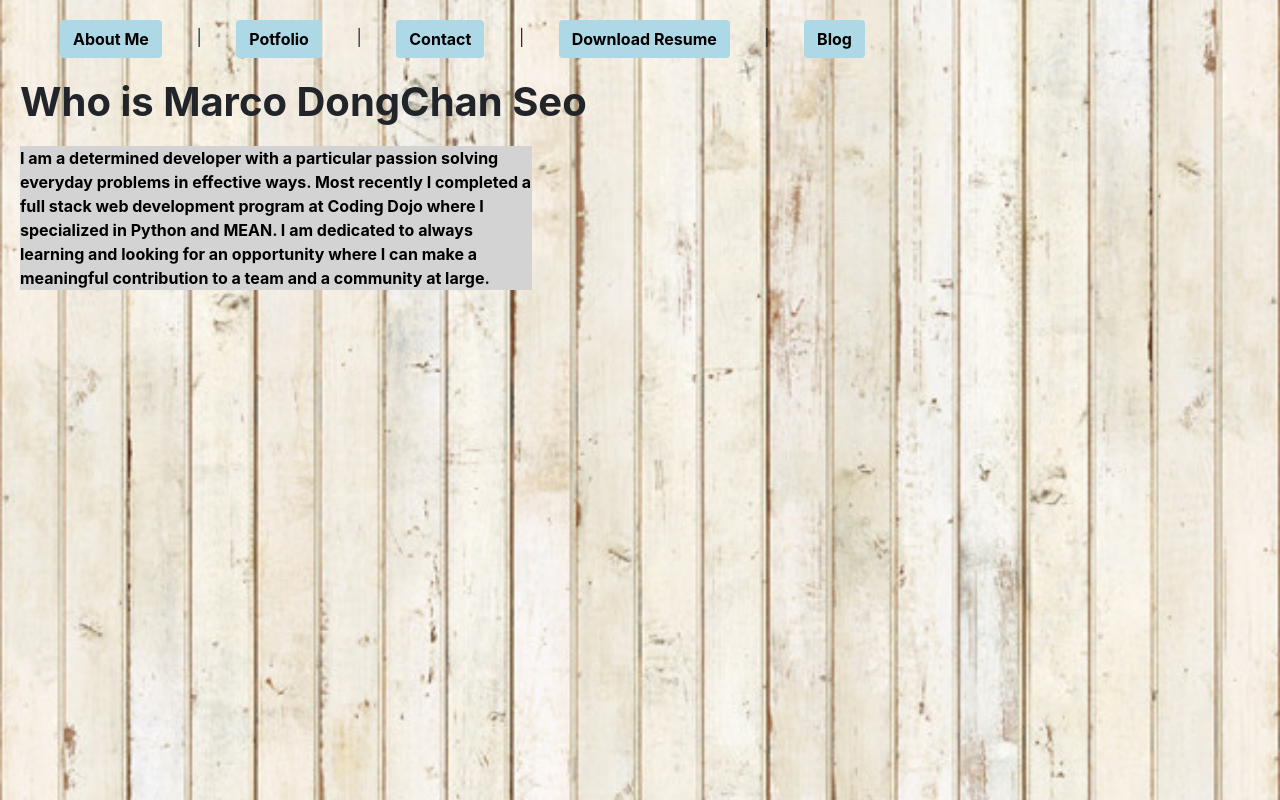
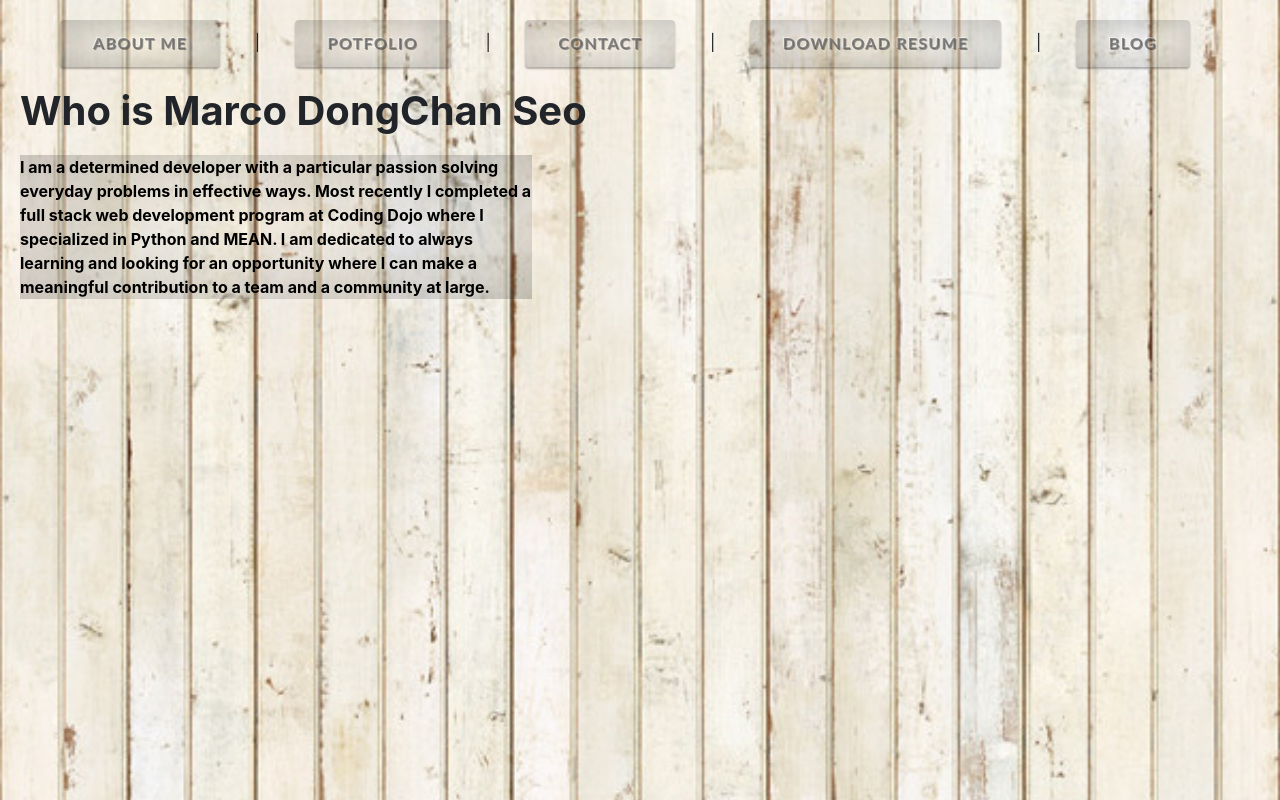
Before and after one commit to seeck3/blog, an Angular app: page /blog/myself in a window 1280 px wide. Built offline with nearby package versions, Linux system fonts and the light colour scheme.

Commit message:
1.0.1 updated

```diff
--- a/src/app/blog/blog.component.css
+++ b/src/app/blog/blog.component.css
@@ -1,3 +1,7 @@
+.wrapper {
+  margin: 20px;
+}
+
 img {
   width: 300px;
   display: inline-block;
--- a/src/app/blog/blog.component.html
+++ b/src/app/blog/blog.component.html
@@ -1,12 +1,27 @@
-<div>
+<div class='wrapper'>
+  <!-- <ng-template #content let-modal>
+    <div class="modal-header">
+      <h4 class="modal-title" id="modal-basic-title">Contact Info</h4>
+    </div>
+    <div class="modal-body">
+      <h2>Name : {{ contactInfo?.first_name }} {{ contactInfo?.last_name }}</h2>
+      <h5><a href='mailto:{{ contactInfo?.email }}'>email : {{ contactInfo?.email }}</a></h5>
 
+    </div>
+
+  </ng-template> -->
+
+  <!-- <h3>Click Photo</h3> -->
+
+  <!-- <div class='img' (click)='open(content)'><img src="../../assets/photo/marco01.jpg" alt="marco01"><br>
+    <div class='comment'>Marco
+      DongChan Seo</div>
+    </div> -->
 
   <div class='img'><a href="../../assets/photo/marco01.jpg"><img src="../../assets/photo/marco01.jpg" alt="marco01"></a><br>
     <div class='comment'>Marco
       DongChan Seo</div>
   </div>
-
-
 
   <div class='img'><a href='../../assets/photo/sophia01.jpg'><img src="../../assets/photo/sophia01.jpg" alt="marco01"></a><br>My
     lovely wife with Baby Ashton
--- a/src/app/blog/blog.component.ts
+++ b/src/app/blog/blog.component.ts
@@ -15,7 +15,7 @@ export class BlogComponent implements OnInit {
   ngOnInit() {
   }
   open(content) {
-    console.log('click click click');
+    console.log('click click click', content);
     this.modalService.open(content, {ariaLabelledBy: 'modal-basic-title'}).result.then((result) => {
       this.closeResult = `Closed with: ${result}`;
     }, (reason) => {
--- a/src/app/blog/myself/myself.component.css
+++ b/src/app/blog/myself/myself.component.css
@@ -8,7 +8,7 @@ p {
   width: 40%;
   color: black;
   font-weight: bold;
-  background: lightgray;
+  background-image: repeating-linear-gradient(-45deg, rgba(255, 255, 255, 0) 8%, rgba(255, 255, 255, 0.075) 10%, rgba(255, 255, 255, 0.075) 14%, rgba(255, 255, 255, 0.15) 14%, rgba(255, 255, 255, 0.15) 15%, rgba(255, 255, 255, 0.075) 17%, rgba(255, 255, 255, 0) 30%, rgba(255, 255, 255, 0) 36%, rgba(255, 255, 255, 0.075) 40%, rgba(255, 255, 255, 0.15) 42%, rgba(255, 255, 255, 0) 43%, rgba(255, 255, 255, 0) 55%, rgba(255, 255, 255, 0.075) 60%, rgba(255, 255, 255, 0.075) 66%, rgba(255, 255, 255, 0.15) 66%, rgba(255, 255, 255, 0.075) 70%, rgba(255, 255, 255, 0) 75%, rgba(255, 255, 255, 0) 100%), radial-gradient(ellipse farthest-corner, transparent, rgba(0, 0, 0, 0.2) 110%);
 
 }
 
--- a/src/app/blog/potfolio/potfolio.component.css
+++ b/src/app/blog/potfolio/potfolio.component.css
@@ -2,6 +2,16 @@ li {
   margin: 30px;
 }
 
-span {
+.title {
   font-weight: bolder;
 }
+
+a {
+  text-decoration: none;
+}
+
+a:hover {
+  text-decoration: underline;
+  font-weight: bolder;
+  color: rgb(75, 75, 75);
+}
--- a/src/app/blog/potfolio/potfolio.component.html
+++ b/src/app/blog/potfolio/potfolio.component.html
@@ -1,9 +1,11 @@
 <div>
 
   <ul>
-    <li><span>Marco's Buy&Sell : </span><a href="http://ec2-3-16-91-225.us-east-2.compute.amazonaws.com/" target="_blank">Let's
-        go to Marco's Buy&Sell</a></li>
-    <li><span>Marco's Simple Movie Review : </span><a href="https://lit-temple-82702.herokuapp.com/movies" targer="_blank">Let's
+    <li><span class='title'>Marco's Buy&Sell : </span><a class="hover-shadow hover-color" href="http://ec2-3-16-91-225.us-east-2.compute.amazonaws.com/"
+        target="_blank">Let's
+        <span>g</span>o to Marco's Buy&Sell</a></li>
+    <li><span class='title'>Marco's Simple Movie Review : </span><a href="https://lit-temple-82702.herokuapp.com/movies"
+        targer="_blank">Let's
         go to Marco's Movie Review</a></li>
 
   </ul>
--- a/src/app/nav/nav.component.css
+++ b/src/app/nav/nav.component.css
@@ -9,72 +9,37 @@ div {
 
   font-weight: bolder;
   color: black;
-  background: lightblue;
+  /* background: lightblue; */
 }
 
-/* .roll {
-  perspective: 500px;
-  -webkit-perspective: 500px;
-  -moz-perspective: 500px;
+.btn-glass {
+  flex-grow: 1;
+  text-align: center;
+  display: inline-block;
+  color: rgba(94, 94, 94, 0.7);
+  text-decoration: none;
+  padding: 0.65em 2em;
+  font-family: Lato;
+  font-weight: bolder;
+  border: 1px dotted transparent;
+  letter-spacing: 0.98pt;
+  text-transform: uppercase;
+  transition: background-position 2s cubic-bezier(0, 1, 0, 1), border-color 500ms, background-color 500ms;
+  position: relative;
+  background-attachment: fixed, scroll;
+  background-size: 100vw 100vh, cover;
+  background-position: center center, 0 0;
+  background-image: repeating-linear-gradient(-45deg, rgba(255, 255, 255, 0) 8%, rgba(255, 255, 255, 0.075) 10%, rgba(255, 255, 255, 0.075) 14%, rgba(255, 255, 255, 0.15) 14%, rgba(255, 255, 255, 0.15) 15%, rgba(255, 255, 255, 0.075) 17%, rgba(255, 255, 255, 0) 30%, rgba(255, 255, 255, 0) 36%, rgba(255, 255, 255, 0.075) 40%, rgba(255, 255, 255, 0.15) 42%, rgba(255, 255, 255, 0) 43%, rgba(255, 255, 255, 0) 55%, rgba(255, 255, 255, 0.075) 60%, rgba(255, 255, 255, 0.075) 66%, rgba(255, 255, 255, 0.15) 66%, rgba(255, 255, 255, 0.075) 70%, rgba(255, 255, 255, 0) 75%, rgba(255, 255, 255, 0) 100%), radial-gradient(ellipse farthest-corner, transparent, rgba(0, 0, 0, 0.2) 110%);
+
+  text-shadow: -1px -1px rgba(255, 255, 255, 0.44), 1px 1px rgba(0, 0, 0, 0.38);
+  box-shadow: 0px 2px 2px rgba(0, 0, 0, 0.29);
 }
 
-.roll div {
-  position: absolute;
-  text-align: center;
-  width: 100%;
-  height: 50px;
-  padding: 10px;
-  border: #000000 solid 1px;
-  pointer-events: none;
-  box-sizing: border-box;
-  -webkit-box-sizing: border-box;
-  -moz-box-sizing: border-box;
+.btn-glass:hover {
+  background-position: -100vw 0, 0 0;
 }
 
-.roll div:nth-child(1) {
-  color: #000000;
-  background-color: #000000;
-  transform: rotateX(90deg);
-  -webkit-transform: rotateX(90deg);
-  -moz-transform: rotateX(90deg);
-  transition: all 0.2s ease;
-  -webkit-transition: all 0.2s ease;
-  -moz-transition: all 0.2s ease;
-  transform-origin: 50% 50% -25px;
-  -webkit-transform-origin: 50% 50% -25px;
-  -moz-transform-origin: 50% 50% -25px;
+.btn-glass:active {
+  background-position: -75vw 0, 0 0;
+  border-style: solid;
 }
-
-.roll div:nth-child(2) {
-  color: #000000;
-  background-color: #ffffff;
-  transform: rotateX(0deg);
-  -webkit-transform: rotateX(0deg);
-  -moz-transform: rotateX(0deg);
-  transition: all 0.2s ease;
-  -webkit-transition: all 0.2s ease;
-  -moz-transition: all 0.2s ease;
-  transform-origin: 50% 50% -25px;
-  -webkit-transform-origin: 50% 50% -25px;
-  -moz-transform-origin: 50% 50% -25px;
-}
-
-.roll:hover div:nth-child(1) {
-  color: #ffffff;
-  transition: all 0.2s ease;
-  -webkit-transition: all 0.2s ease;
-  -moz-transition: all 0.2s ease;
-  transform: rotateX(0deg);
-  -webkit-transform: rotateX(0deg);
-  -moz-transform: rotateX(0deg);
-}
-
-.roll:hover div:nth-child(2) {
-  background-color: #000000;
-  transition: all 0.2s ease;
-  -webkit-transition: all 0.2s ease;
-  -moz-transition: all 0.2s ease;
-  transform: rotateX(-90deg);
-  -webkit-transform: rotateX(-90deg);
-  -moz-transform: rotateX(-90deg);
-} */
--- a/src/app/nav/nav.component.html
+++ b/src/app/nav/nav.component.html
@@ -1,13 +1,21 @@
 <div>
+
+  <!-- <div class="back">
+    <div class="button_base b05_3d_roll">
+      <div>01_Button</div>
+      <div>01_Button</div>
+    </div>
+  </div> -->
+
   <div class='roll'>
-    <button class='btn btn-link' [routerLink]='["/blog", "myself"]'>About Me</button>
+    <button class='btn btn-glass' [routerLink]='["/blog", "myself"]'>About Me</button>
 
   </div>
-  | <div><button class='btn btn-link' [routerLink]='["/blog", "potfolio"]'>Potfolio</button></div>
+  | <div><button class='btn btn-glass' [routerLink]='["/blog", "potfolio"]'>Potfolio</button></div>
 
-  | <div><button class='btn btn-link' [routerLink]='["/blog", "contact"]'>Contact</button></div> | <div><button class='btn btn-link'
+  | <div><button class='btn btn-glass' [routerLink]='["/blog", "contact"]'>Contact</button></div> | <div><button class='btn btn-glass'
       [routerLink]='["/blog", "resume"]'>Download
       Resume</button></div>
   |
-  <div><button class='btn btn-link' [routerLink]='["/blog", "blog"]'>Blog</button></div>
+  <div><button class='btn btn-glass' [routerLink]='["/blog", "blog"]'>Blog</button></div>
 </div>
```
Also changed, not shown: 2 other files (tests, documents, lock files or other folders).
